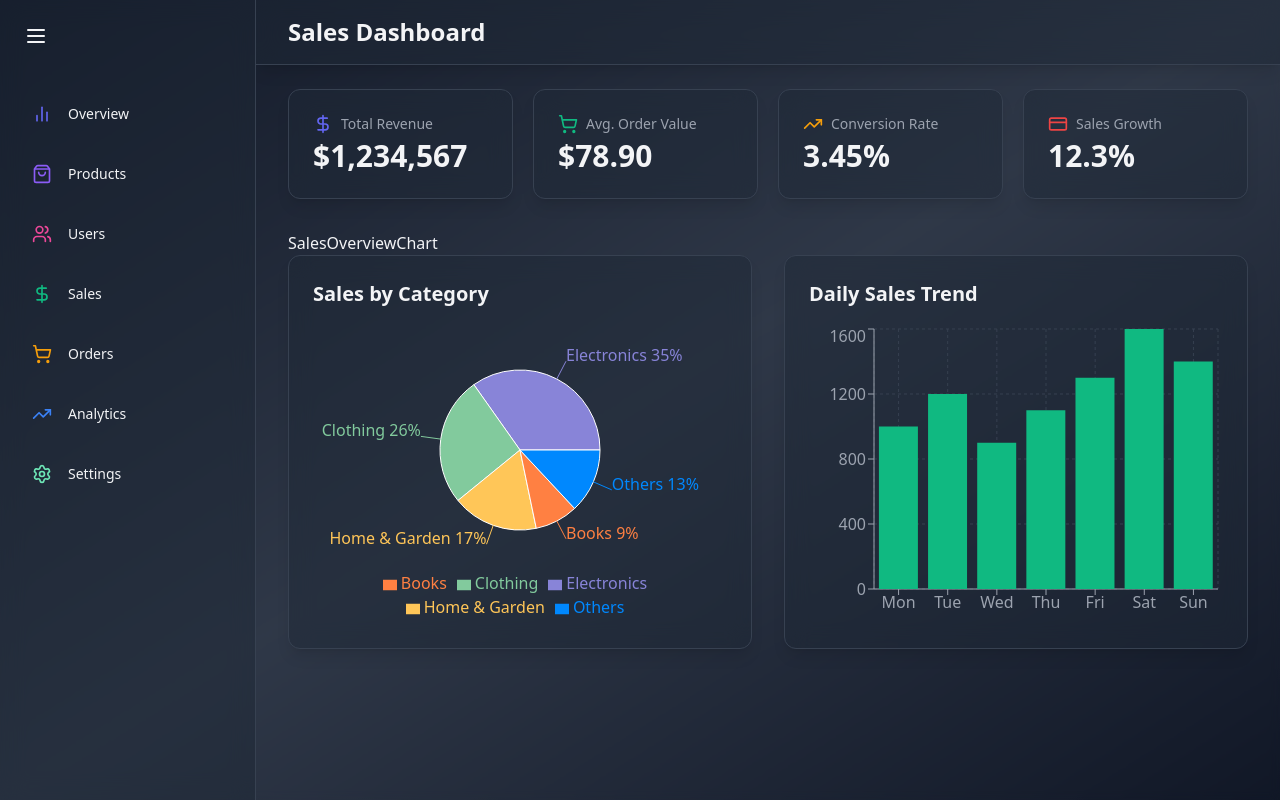
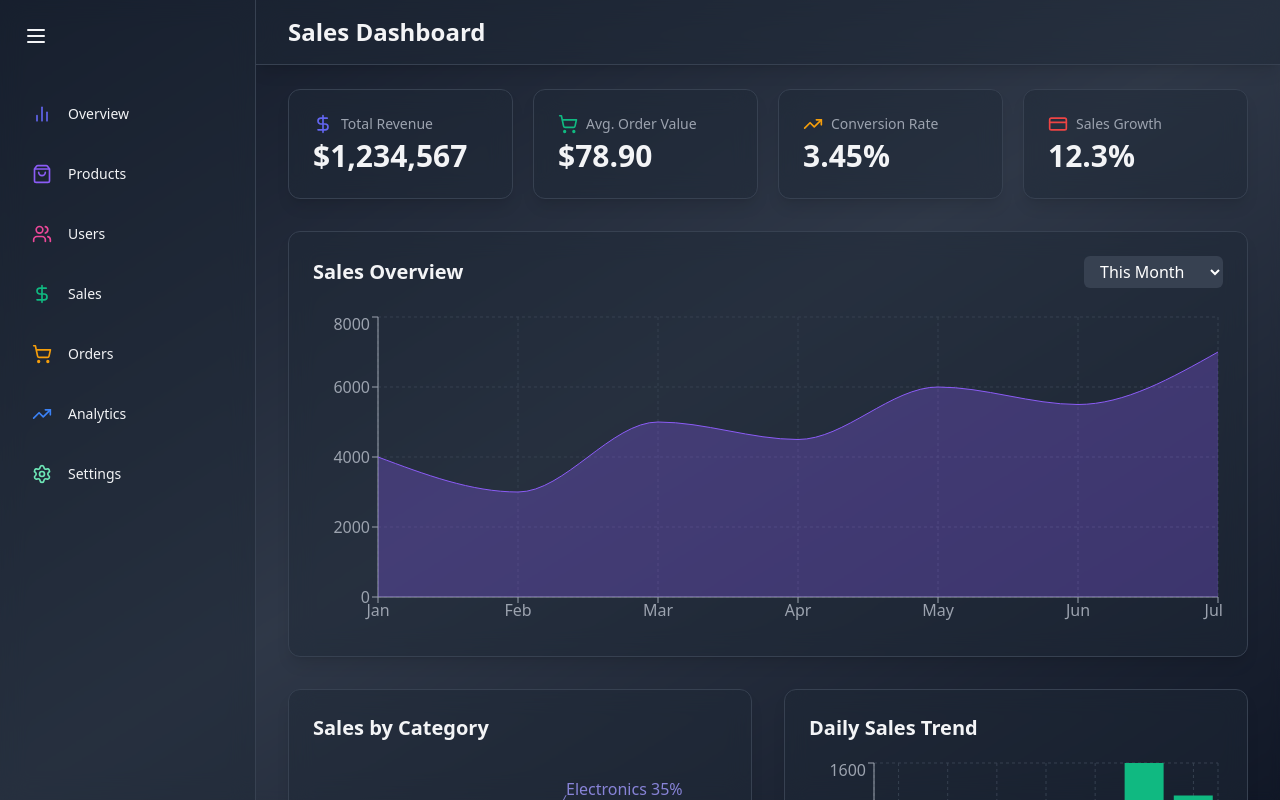
Before and after one commit to nabeelnaeem/admin-dashboard, a React (Create React App) app: page /sales in a window 1280 px wide. Built offline with nearby package versions, Linux system fonts and the light colour scheme; the HTML template or start-up script is replaced by a standard one.

Commit message:
feature(sales-page-components): Added SalesOverviewChart component

```diff
--- a/src/components/sales/SalesOverviewChart.jsx
+++ b/src/components/sales/SalesOverviewChart.jsx
@@ -1,7 +1,76 @@
-import React from 'react';
+import { motion } from 'framer-motion';
+import {
+  AreaChart,
+  Area,
+  XAxis,
+  YAxis,
+  CartesianGrid,
+  Tooltip,
+  ResponsiveContainer,
+} from 'recharts';
+import { useState } from 'react';
+
+const monthlySalesData = [
+  { month: 'Jan', sales: 4000 },
+  { month: 'Feb', sales: 3000 },
+  { month: 'Mar', sales: 5000 },
+  { month: 'Apr', sales: 4500 },
+  { month: 'May', sales: 6000 },
+  { month: 'Jun', sales: 5500 },
+  { month: 'Jul', sales: 7000 },
+];
 
 function SalesOverviewChart() {
-  return <div>SalesOverviewChart</div>;
+  const [selectedTimeRange, setSelectedTimeRange] = useState('This Month');
+
+  return (
+    <motion.div
+      className="bg-gray-800 bg-opacity-50 backdrop-blur-md shadow-lg rounded-xl p-6 border border-gray-700 mb-8"
+      initial={{ opacity: 0, y: 20 }}
+      animate={{ opacity: 1, y: 0 }}
+      transition={{ delay: 0.2 }}
+    >
+      <div className="flex items-center justify-between mb-6">
+        <h2 className="text-xl font-semibold text-gray-100">Sales Overview</h2>
+
+        <select
+          className="bg-gray-700 text-white rounded-md px-3 py-1 focus:outline-none focus:ring-2
+          focus:ring-blue-500
+          "
+          value={selectedTimeRange}
+          onChange={(e) => setSelectedTimeRange(e.target.value)}
+        >
+          <option>This Week</option>
+          <option>This Month</option>
+          <option>This Quarter</option>
+          <option>This Year</option>
+        </select>
+      </div>
+
+      <div className="w-full h-80">
+        <ResponsiveContainer>
+          <AreaChart data={monthlySalesData}>
+            <CartesianGrid strokeDasharray="3 3" stroke="#374151" />
+            <XAxis dataKey="month" stroke="#9CA3AF" />
+            <YAxis stroke="#9CA3AF" />
+            <Tooltip
+              contentStyle={{
+                backgroundColor: 'rgba(31, 41, 55, 0.8)',
+                borderColor: '#4B5563',
+              }}
+              itemStyle={{ color: '#E5E7EB' }}
+            />
+            <Area
+              type="monotone"
+              dataKey="sales"
+              stroke="#8B5CF6"
+              fill="#8B5CF6"
+              fillOpacity={0.3}
+            />
+          </AreaChart>
+        </ResponsiveContainer>
+      </div>
+    </motion.div>
+  );
 }
-
 export default SalesOverviewChart;
```
